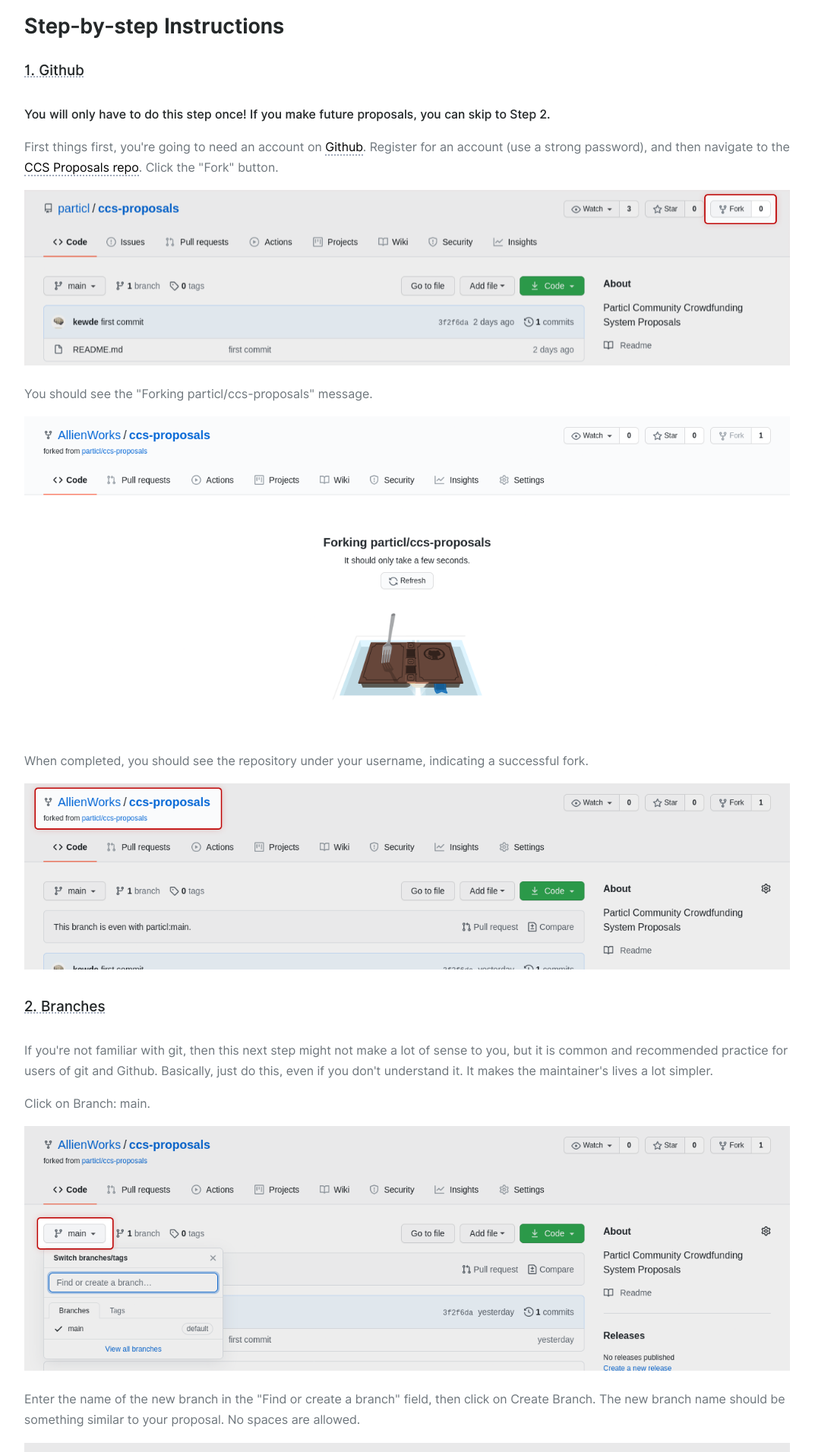
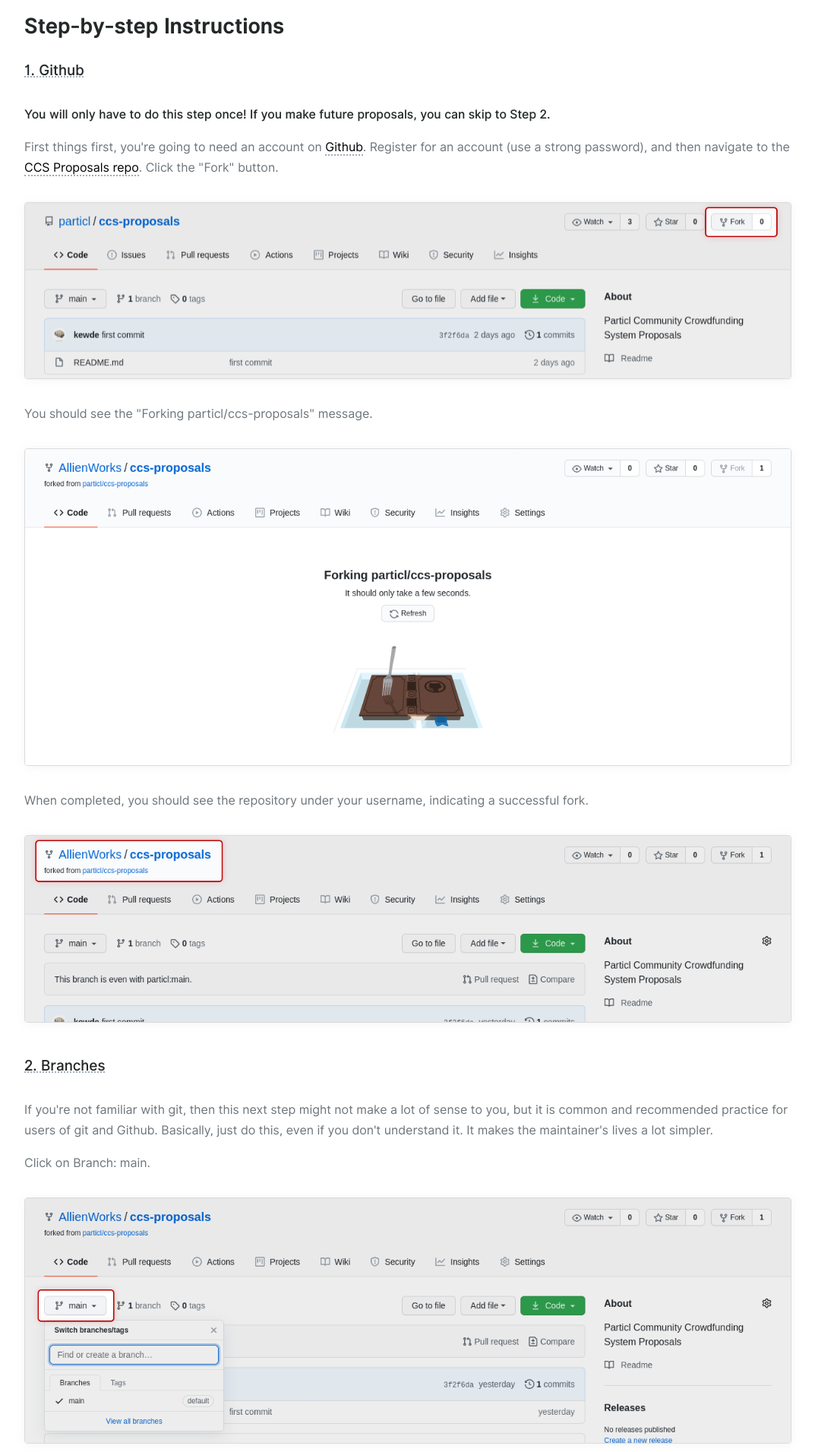
Before and after one commit to particl/ccs-front, a Jekyll site: the page built from how-to-ccs/index.md, in a window 1280 px wide. Shown: the part 1649-3560 px from the top of the page at 76% size, without its empty margins (104-1177 px from the left). Built offline with Jekyll 4.4.1, drawn with Linux system fonts in a browser that asks for light colours; some web fonts are replaced.

Commit message:
styled images in pages

```diff
--- a/_layouts/post.html
+++ b/_layouts/post.html
@@ -7,7 +7,7 @@
       <section class="container full">
          <div class="panel-segment">
             <h1 class="text-center">{{page.title}}</h1>
-            <div>
+            <div class="post-page">
                {{content}}
             </div>
          </div>
--- a/css/particl-ccs-front.css
+++ b/css/particl-ccs-front.css
@@ -2976,3 +2976,9 @@
   max-width: 34rem;
   margin: 2rem auto 0
 }
+.post-page img {
+  border-radius: var(--radius);
+  border: 1px solid var(--bg-muted);
+  margin: 1rem 0 .5rem;
+  box-shadow: 0 1px 12px hsla(var(--bg-muted-hsl),.3)
+}
```
Also changed, not shown: scss/particl-ccs-front.scss (+13 -0 lines), css/particl-ccs-front.min.css.
